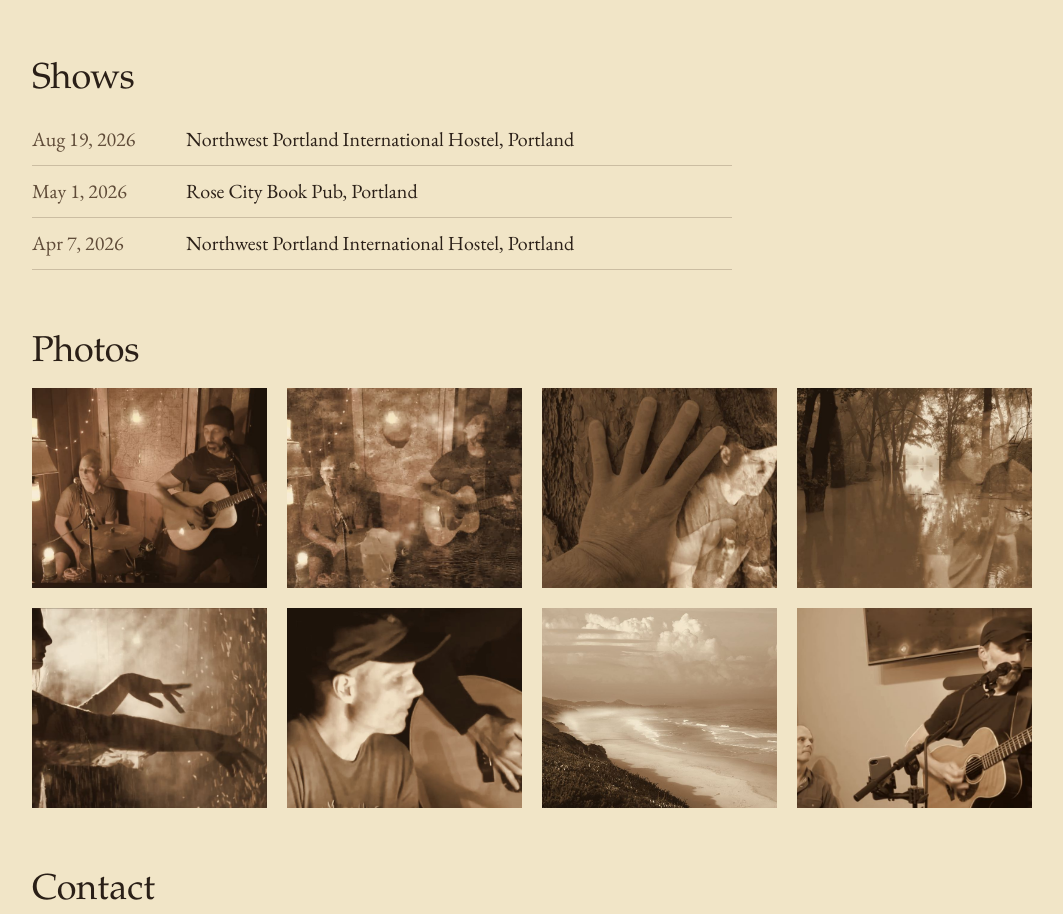
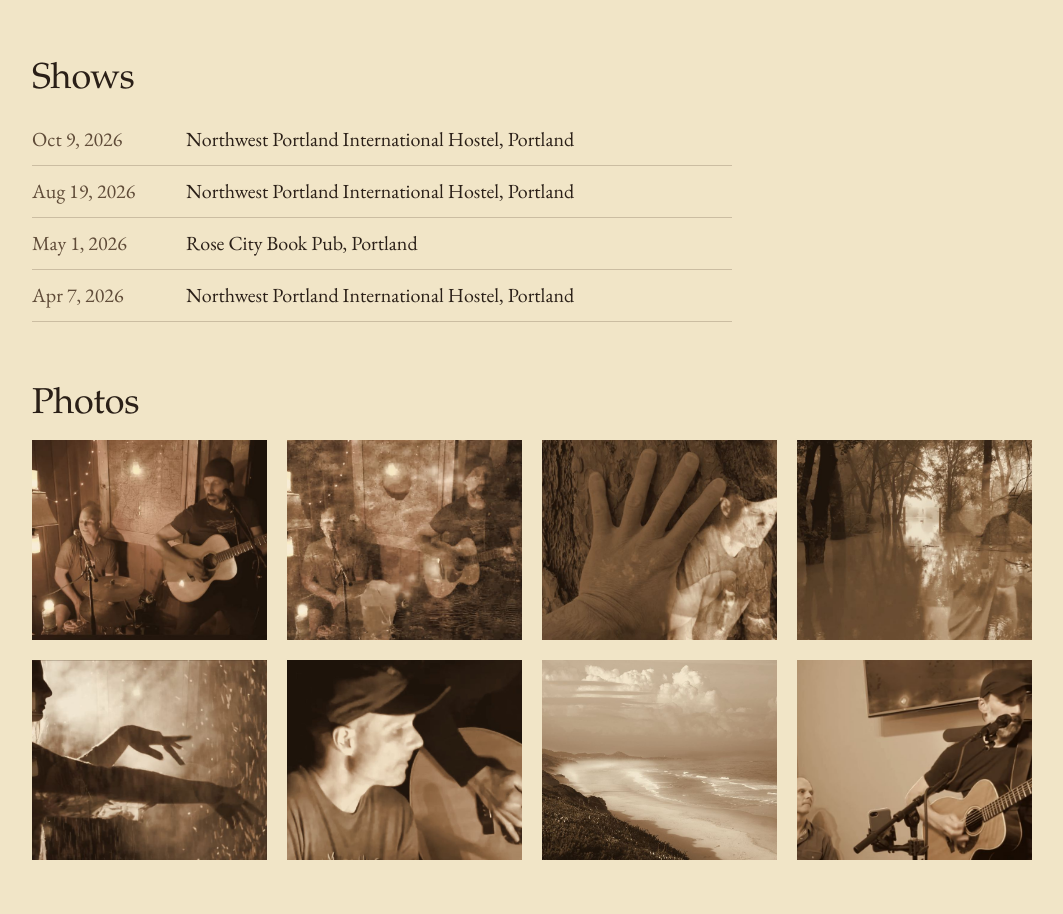
Before and after one commit to Akozlowski1/part-time-mystics-site, a plain HTML site: page public/index.html in a window 1280 px wide. Shown: the part 1589-2503 px from the top of the page, without its empty margins (108-1171 px from the left). Drawn offline with nearby package versions, Linux system fonts and the light colour scheme; a web font is replaced by a local one.

Commit message:
Add Oct 9, 2026 show to the shows list
Co-Authored-By: Claude Sonnet 5.5 <noreply@anthropic.com>
Claude-Session: https://claude.ai/code/session_01UPzLbGcNCE4UoCykid9nU9

```diff
--- a/public/index.html
+++ b/public/index.html
@@ -171,6 +171,7 @@ footer{margin-top:72px;display:flex;flex-wrap:wrap;gap:6px 22px;font-size:17px;c
   <section id="shows">
     <h2>Shows</h2>
     <ul class="shows">
+      <li><span class="d">Oct 9, 2026</span><span>Northwest Portland International Hostel, Portland</span></li>
       <li><span class="d">Aug 19, 2026</span><span>Northwest Portland International Hostel, Portland</span></li>
       <li><span class="d">May 1, 2026</span><span>Rose City Book Pub, Portland</span></li>
       <li><span class="d">Apr 7, 2026</span><span>Northwest Portland International Hostel, Portland</span></li>
```
Also changed, not shown: src/template.html (+1 -0 lines).
